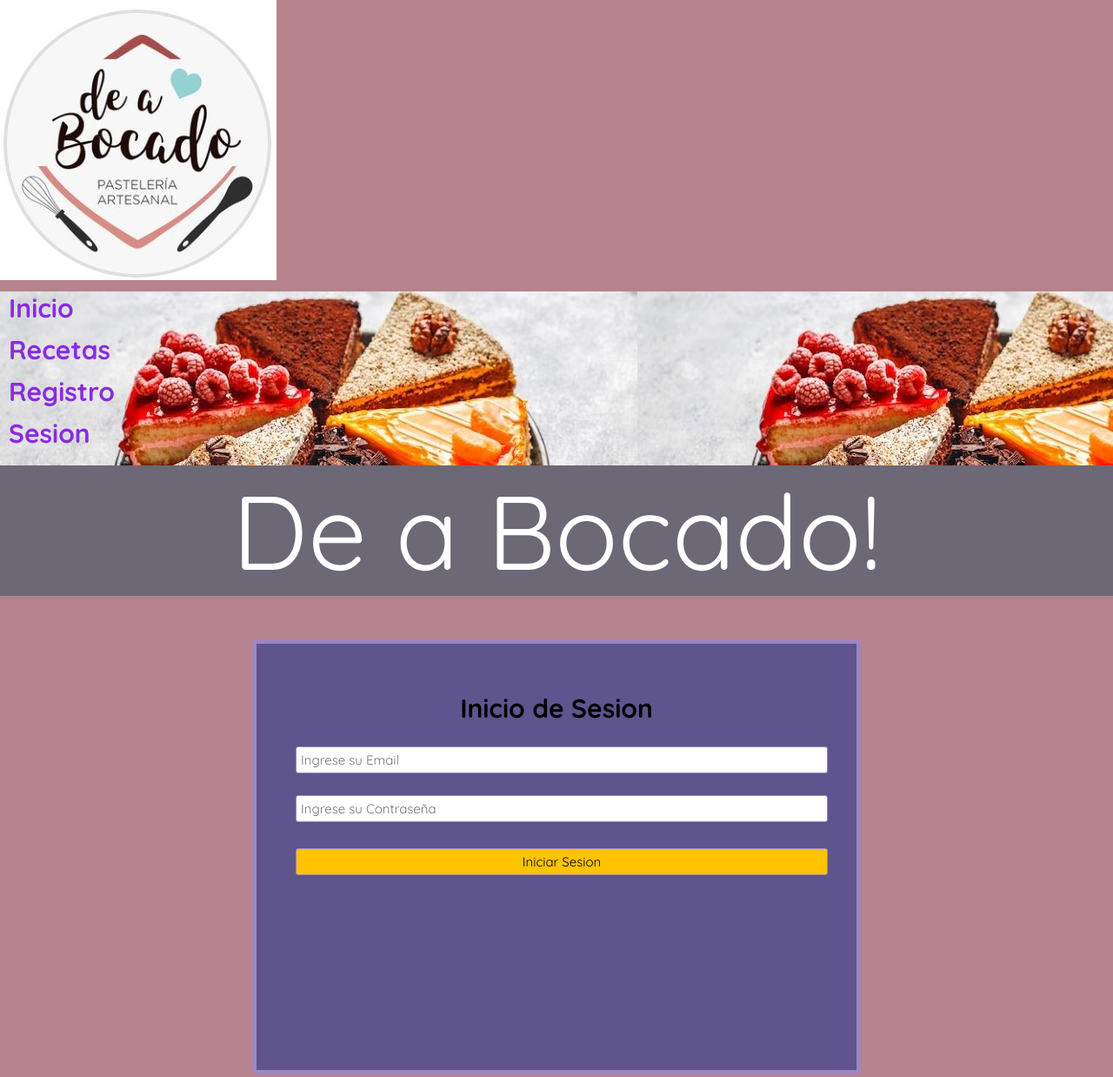
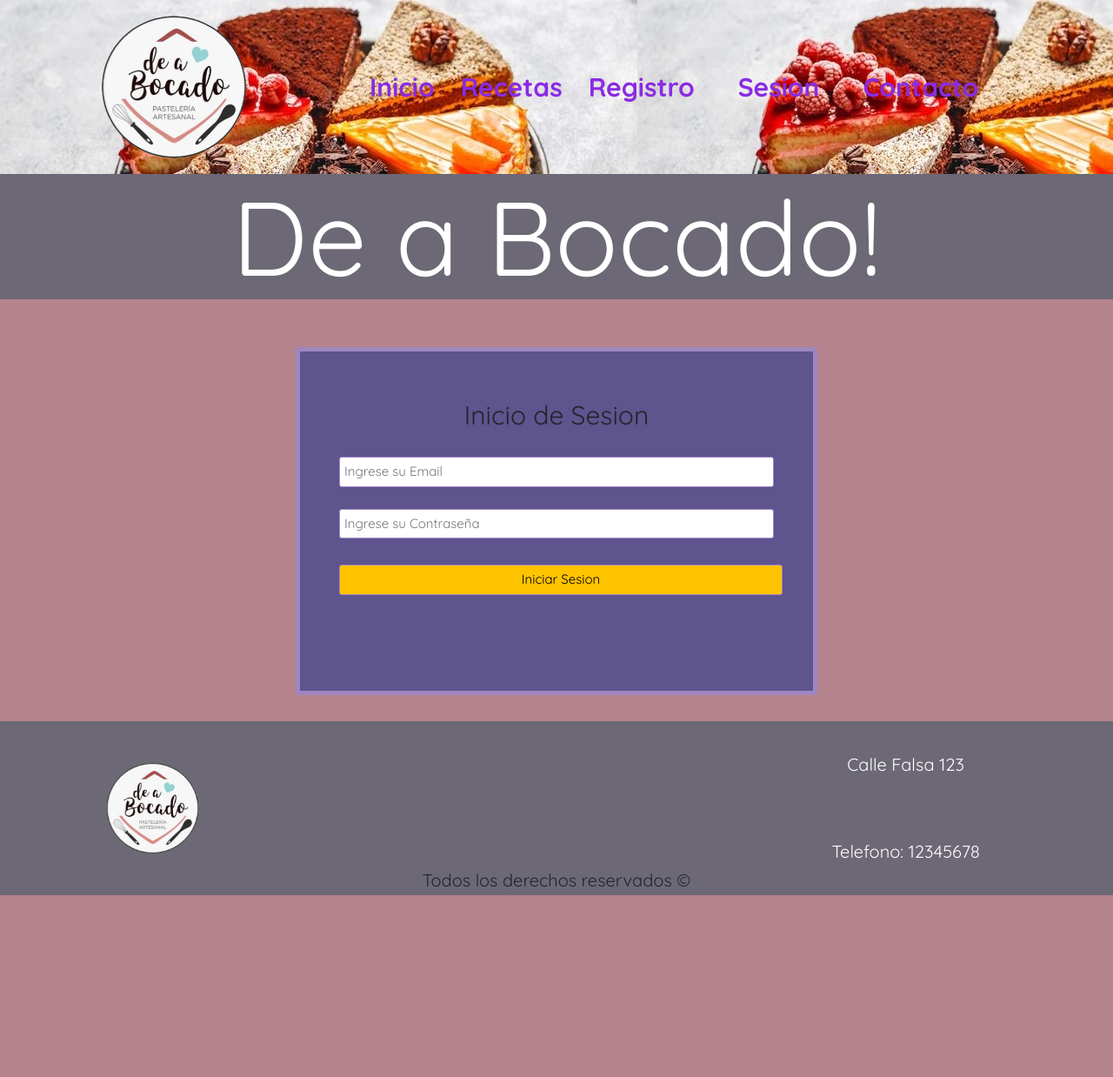
Before and after one commit to FedeeMessina/proyectoFrontEnd, a plain HTML site: page pages/sesion.html in a window 1280 px wide. Shown: the top 1238 px of the page at 87% size. After the commit the page ends 1029 px from the top, so only its background shows below. Drawn offline with Linux system fonts and the light colour scheme.

Commit message:
poniendo la NavBar con BS en las otras paginas y tambien el footer hecho con grid

```diff
--- a/css/styles.css
+++ b/css/styles.css
@@ -9,7 +9,7 @@ html {
   font-size: 62.5%;
   background-color: #b5838d;
 }
-.container-fluid{
+.container-fluid {
   margin: 0px;
   padding: 0px;
 }
@@ -49,7 +49,6 @@ main {
   flex-direction: column;
   justify-content: center;
   align-items: center;
-
 }
 .titulo {
   width: 100%;
@@ -60,13 +59,6 @@ main {
   background-color: #6d6875;
 }
 
-.tituloRecetas {
-  text-align: center;
-  font-weight: normal;
-  font-size: 12rem;
-  color: white;
-  background-color: #6d6875;
-}
 #buscador {
   border: rgb(40, 55, 122) groove 3px;
   border-radius: 7px;
@@ -103,7 +95,6 @@ p {
   margin-bottom: 35px;
 }
 
-
 .tituloUbicacion {
   text-align: center;
   font-size: 3rem;
@@ -119,42 +110,41 @@ iframe {
 footer {
   background-color: #6d6875;
   width: 100%;
- }
+}
 footer .container {
   width: 100%;
   max-width: 1200px;
   display: grid;
   grid-template-columns: 1fr 1fr 1fr;
-/*   grid-template-areas:
+  /*   grid-template-areas:
   "loguito derechos telefono"; */
   grid-gap: 20px;
-
 }
 .loguito {
   display: grid;
   justify-items: start;
 }
-.logo-footer{
+.logo-footer {
   display: grid;
   max-width: 400px;
   max-height: 200px;
   justify-items: start;
   align-items: center;
-  }
+}
 
-.derechos{
+.derechos {
   display: grid;
   justify-items: center;
   align-items: end;
 }
 
-.telefono{
+.telefono {
   display: grid;
   justify-items: center;
-  align-items:center;
+  align-items: center;
 }
 
-.telefono a{
+.telefono a {
   text-decoration: none;
   color: white;
   text-align: right;
@@ -162,34 +152,16 @@ footer .container {
   margin-top: 0px;
   margin-bottom: 0px;
 }
-/* .logo-footer {
-  align-items: left;
-  max-width: 300px;
-  max-height: 200px;
-  margin: 100px 0px 0px 50px;
-
-}
-
-.texto-footer {
-  text-align: center;
-  font-size: 2rem;
-  color: white;
-}
-
-.datos-footer {
-  text-align: right;
-  padding: 0px 5px 15px;
-}
-.datos-footer a {
-  text-decoration: none;
-  color: white;
-  text-align: right;
-  font-size: 2rem;
-  margin: 5px;
-}*/
-
 
 /* PAGINA RECETAS */
+.tituloRecetas {
+  width: 100%;
+  text-align: center;
+  font-weight: normal;
+  font-size: 12rem;
+  color: white;
+  background-color: #6d6875;
+}
 .recetas {
   display: flex;
   justify-content: start;
--- a/pages/sesion.html
+++ b/pages/sesion.html
@@ -4,6 +4,7 @@
     <meta charset="UTF-8" />
     <meta http-equiv="X-UA-Compatible" content="IE=edge" />
     <meta name="viewport" content="width=device-width, initial-scale=1.0" />
+    <link rel="stylesheet" href="../css/bootstrap.min.css" />
     <link rel="stylesheet" href="../css/styles.css" />
     <link
       href="https://fonts.googleapis.com/css2?family=Quicksand:wght@300;400;700&display=swap"
@@ -12,31 +13,60 @@
     <link href="https://fontawesome.com/v5.15/icons?d=gallery&p=2&q=search" />
     <link
       rel="shortcut icon"
-      href="images/deabocadologo.jpg"
+      href="../images/deabocadologo.jpg"
       type="image/x-icon"
     />
     <title>Inicio</title>
   </head>
   <body>
-    <header class="common-header">
-      <section class="header-left">
+    <div class="container-fluid">
+      <header>
+        <!-- NAV BAR CON BOOTSTRAP -->
+        <nav class="navbar navbar-expand-lg bg-body-tertiary">
+          <div class="container-fluid">
+            <a class="navbar-brand" href="../index.html">
               <img
                 class="logo"
-          src="../images/deabocadologo.jpg"
+                src="../images/logodeabocado.png"
                 alt="logodeabocado"
               />
-      </section>
-      <section class="header-center-top">
-        <nav class="navbar">
-          <ul>
-            <li><a href="../index.html">Inicio</a></li>
-            <li><a href="../pages/recetas.html">Recetas</a></li>
-            <li><a href="../pages/registro.html">Registro</a></li>
-            <li><a href="sesion.html">Sesion</a></li>
-            <li><a href="../pages/contacto.html">Contacto</a></li>
+            </a>
+            <button
+              class="navbar-toggler"
+              type="button"
+              data-bs-toggle="collapse"
+              data-bs-target="#navbarNav"
+              aria-controls="navbarNav"
+              aria-expanded="false"
+              aria-label="Toggle navigation"
+            >
+              <span class="navbar-toggler-icon"></span>
+            </button>
+            <div class="collapse navbar-collapse" id="navbarNav">
+              <ul class="navbar-nav">
+                <li class="nav-item">
+                  <a class="nav-link" aria-current="page" href="../index.html"
+                    >Inicio</a
+                  >
+                </li>
+                <li class="nav-item">
+                  <a class="nav-link" href="recetas.html">Recetas</a>
+                </li>
+                <li class="nav-item">
+                  <a class="nav-link" href="../pages/registro.html">Registro</a>
+                </li>
+                <li class="nav-item"></li>
+                <li class="nav-item">
+                  <a class="nav-link" href="sesion.html">Sesion</a>
+                </li>
+                <li class="nav-item"></li>
+                <li class="nav-item">
+                  <a class="nav-link" href="../pages/contacto.html">Contacto</a>
+                </li>
               </ul>
+            </div>
+          </div>
         </nav>
-      </section>
       </header>
     <main>
       <h1 class="titulo">De a Bocado!</h1>
@@ -64,19 +94,25 @@
         </form>
       </section>
     </main>
-    <footer>
-      <div>
+    <footer class="footer">
+      <div class="container">
+        <div class="loguito">
           <img
             class="logo-footer"
-          src="../images/deabocadologo.jpg"
+            src="../images/logodeabocado.png"
             alt="logodeabocado"
           />
         </div>
-      <div class="texto-footer">Todos los derechos reservados</div>
-      <ul class="datos-footer">
+        <div class="derechos">
+          <h2>Todos los derechos reservados ©</h2>
+        </div>
+        <div class="telefono">
           <a href="#">Calle Falsa 123</a>
           <a href="#">Telefono: 12345678</a>
-      </ul>
+        </div>
+      </div>
     </footer>
+    <script src="../js/bootstrap.min.js"></script>
+    </div>
   </body>
 </html>
```
Also changed, not shown: index.html (+6 -2 lines), pages/contacto.html (+56 -23 lines), pages/recetas.html (+90 -52 lines), pages/registro.html (+55 -19 lines). Lines whose indentation alone changed are shown as unchanged.
